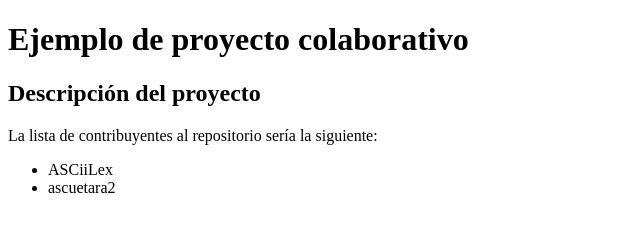
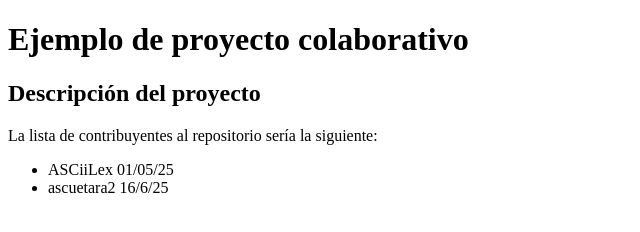
Before and after one commit to ASCiiLex/proyecto1, a plain HTML site: page index.html in a window 1280 px wide. Shown: the whole page, without its empty margins (0-640 px from the left). Drawn offline with Linux system fonts and the light colour scheme.

Commit message:
Update index.html
Añadiendo fechas de inicio de colaboración

```diff
--- a/index.html
+++ b/index.html
@@ -11,8 +11,8 @@
         <h2>Descripción del proyecto</h2>
         <p>La lista de contribuyentes al repositorio sería la siguiente:</p>
         <ul>
-            <li>ASCiiLex</li>
-            <li>ascuetara2</li>
+            <li>ASCiiLex  01/05/25</li>
+            <li>ascuetara2 16/6/25</li>
         </ul>
     </Header>
 </body>
```
